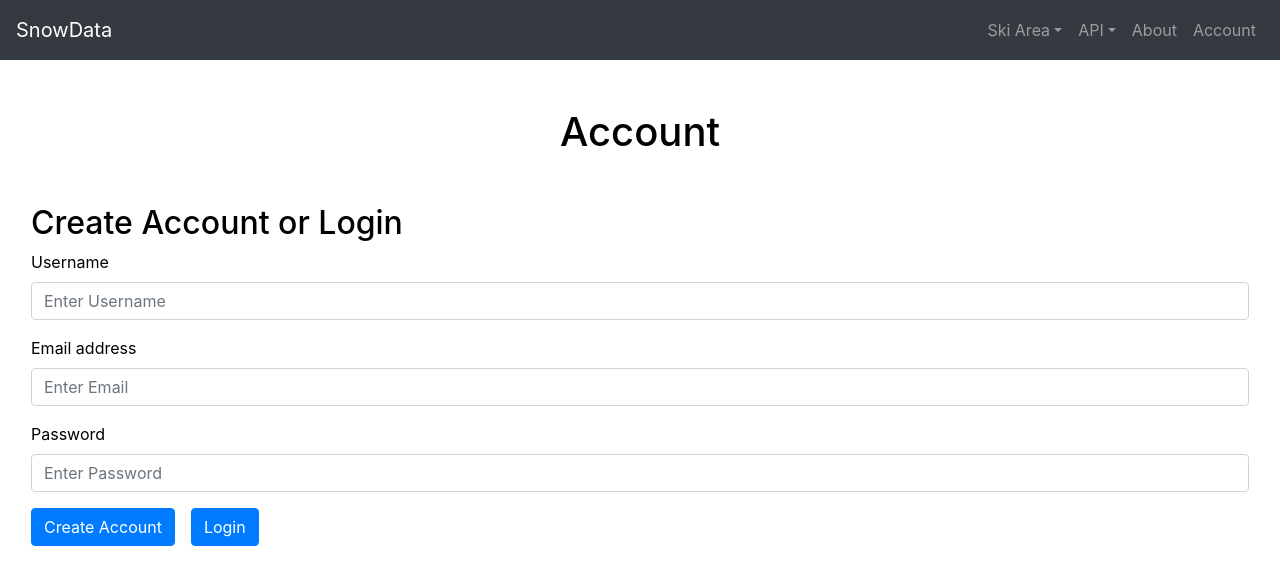
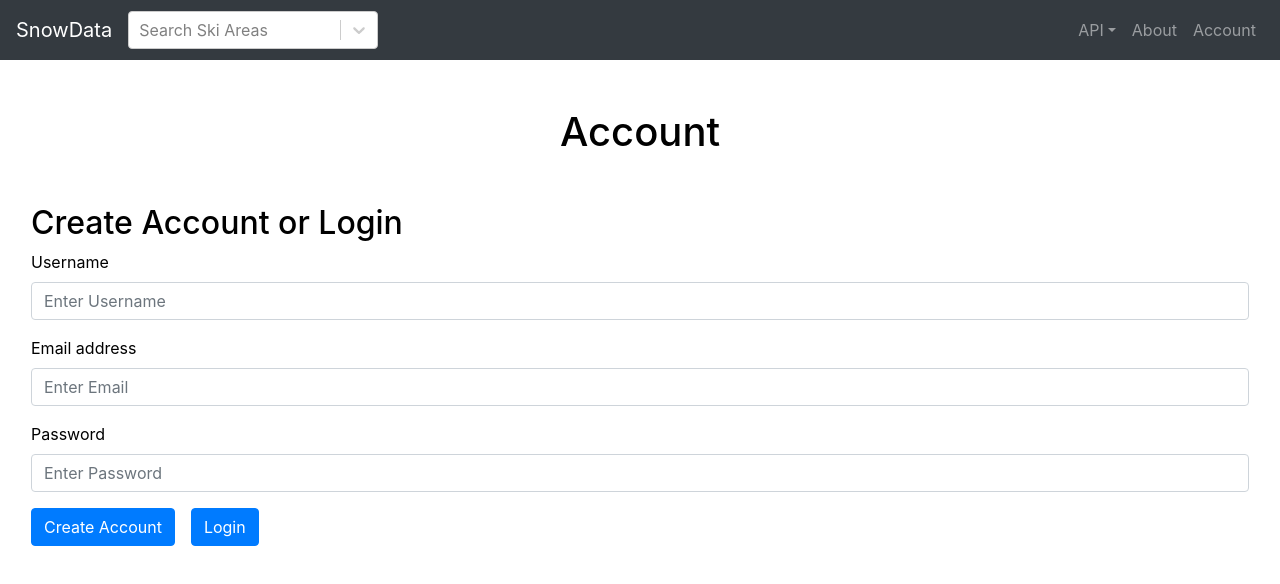
Before and after one commit to aj-medianet/snowdata.org, a React (Create React App) app in the folder frontend/: page /account in a window 1280 px wide. Shown: the top 584 px of the page. Built offline with nearby package versions, Linux system fonts and the light colour scheme.

Commit message:
retooled nav bar, integrated with search bar

```diff
--- a/frontend/package.json
+++ b/frontend/package.json
@@ -17,7 +17,8 @@
     "react-dom": "^16.13.1",
     "react-markdown": "^4.3.1",
     "react-router-dom": "^5.1.2",
-    "react-scripts": "3.4.1"
+    "react-scripts": "3.4.1",
+    "react-select": "^3.1.0"
   },
   "scripts": {
     "start": "react-scripts start",
--- a/frontend/src/components/Nav.js
+++ b/frontend/src/components/Nav.js
@@ -1,9 +1,24 @@
-import React from 'react';
+import React, { Component } from 'react';
+import { withRouter } from 'react-router-dom';
 import 'bootstrap/dist/js/bootstrap.bundle';
+import Select from 'react-select';
 
 
-// site navigation bar
-const Navigation = () => {
+const skiAreaChoices = [
+    { label: "Alpental"},
+    { label: "Big Sky"},
+    { label: "Bridger Bowl"},
+    { label: "Jackson Hole"},
+    { label: "Mt Bachelor"},
+    { label: "Mt Hood"},
+    { label: "49 Degrees North"},
+    { label: "Snowbird"},
+    { label: "Whitefish"},
+  ];
+
+class Navigation extends Component {
+
+    render() {
         return (
             <header className="">
                 <nav className="navbar navbar-expand-lg navbar-dark bg-dark">
@@ -12,27 +27,18 @@ const Navigation = () => {
                         aria-controls="navbarSupportedContent" aria-expanded="false" aria-label="Toggle navigation">
                         <span className="navbar-toggler-icon"></span>
                     </button>
+                    <div style={{width: '250px'}}>
+                        <Select
+                        onChange={opt => window.location.href = "/skiareas/" + opt.label}
+                        placeholder={'Search Ski Areas'}
+                        menuPlacement="auto"
+                        menuPosition="fixed"
+                        options={skiAreaChoices} />
+                    </div>
 
                     <div className="collapse navbar-collapse" id="navbarSupportedContent">
+
                         <ul className="navbar-nav ml-auto">
-                            <li className="nav-item dropdown">
-                                <a className="nav-link dropdown-toggle" href="/#" id="navbarDropdown" role="button"
-                                    data-toggle="dropdown" aria-haspopup="true" aria-expanded="false">
-                                    Ski Area
-                                </a>
-                                <div className="dropdown-menu" aria-labelledby="navbarDropdown">
-                                    <a className="dropdown-item" href="/skiareas/Alpental">Alpental</a>
-                                    <a className="dropdown-item" href="/skiareas/Big Sky">Big Sky</a>
-                                    <a className="dropdown-item" href="/skiareas/Bridger Bowl">Bridger Bowl</a>
-                                    <a className="dropdown-item" href="/skiareas/Jackson Hole">Jackson Hole</a>
-                                    <a className="dropdown-item" href="/skiareas/Mt Bachelor">Mt Bachelor</a>
-                                    <a className="dropdown-item" href="/skiareas/Mt Hood">Mt Hood</a>
-                                    <a className="dropdown-item" href="/skiareas/49 Degrees North">49 Degrees North</a>
-                                    <a className="dropdown-item" href="/skiareas/Snowbird">Snowbird</a>
-                                    <a className="dropdown-item" href="/skiareas/Whitefish">Whitefish</a>
-                                </div>
-                            </li>
-
                             <li className="nav-item dropdown">
                                 <a className="nav-link dropdown-toggle" href="/#" id="navbarDropdown" role="button"
                                     data-toggle="dropdown" aria-haspopup="true" aria-expanded="false">
@@ -51,21 +57,11 @@ const Navigation = () => {
                                 <a className="nav-link" href="/account">Account</a>
                             </li>
                         </ul>
-                        {/*
-                        <ul className="navbar-nav ml-auto">
-                            <form className="form-inline" action="/skiareas/">
-                                <input className="form-control" type="text" placeholder="Search Ski Areas" name="search"></input>
-                                <button id="searchButton" className="btn btn-outline-primary ml-2" type="submit">Search<i className="search"></i></button>
-                            </form>
-                        </ul>
-                        */}
-
-
-
                     </div>
                 </nav>
             </header>
         )
     }
+}
 
 export default Navigation;
```
